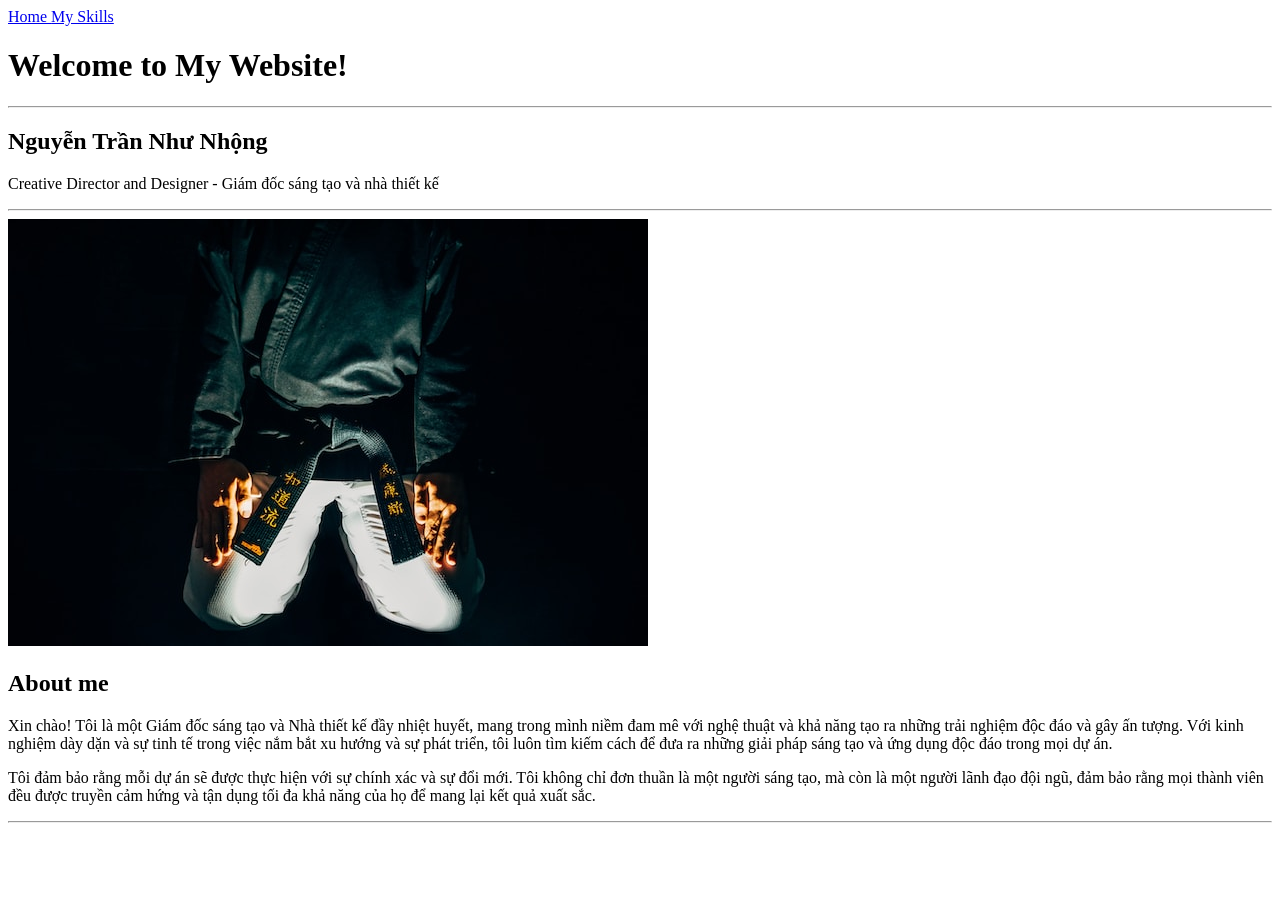
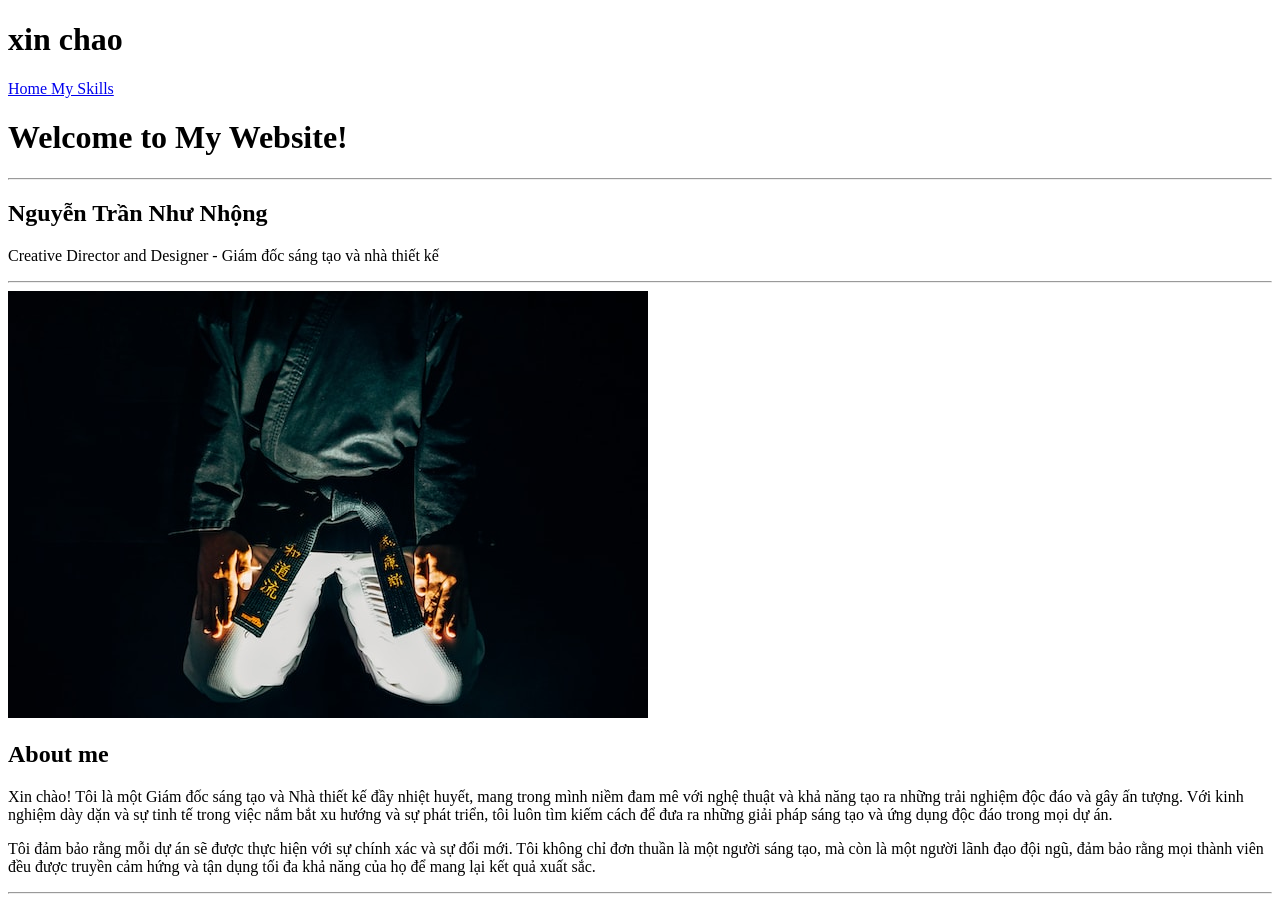
Before and after one commit to PhamPhuongg13/duan5, a plain HTML site: page index copy.html in a window 1280 px wide. Before the commit the page ends 831 px from the top, so only its background shows below. Drawn offline with Linux system fonts and the light colour scheme.

Commit message:
second commit

```diff
--- a/index copy.html
+++ b/index copy.html
@@ -8,6 +8,8 @@
   </head>
 
   <body>
+    <h1>xin chao</h1>
+
     <!-- Thêm các link điều hướng -->
     <!-- 1. Điều hướng về trang chủ -->
     <a href="/"> Home </a>
```
